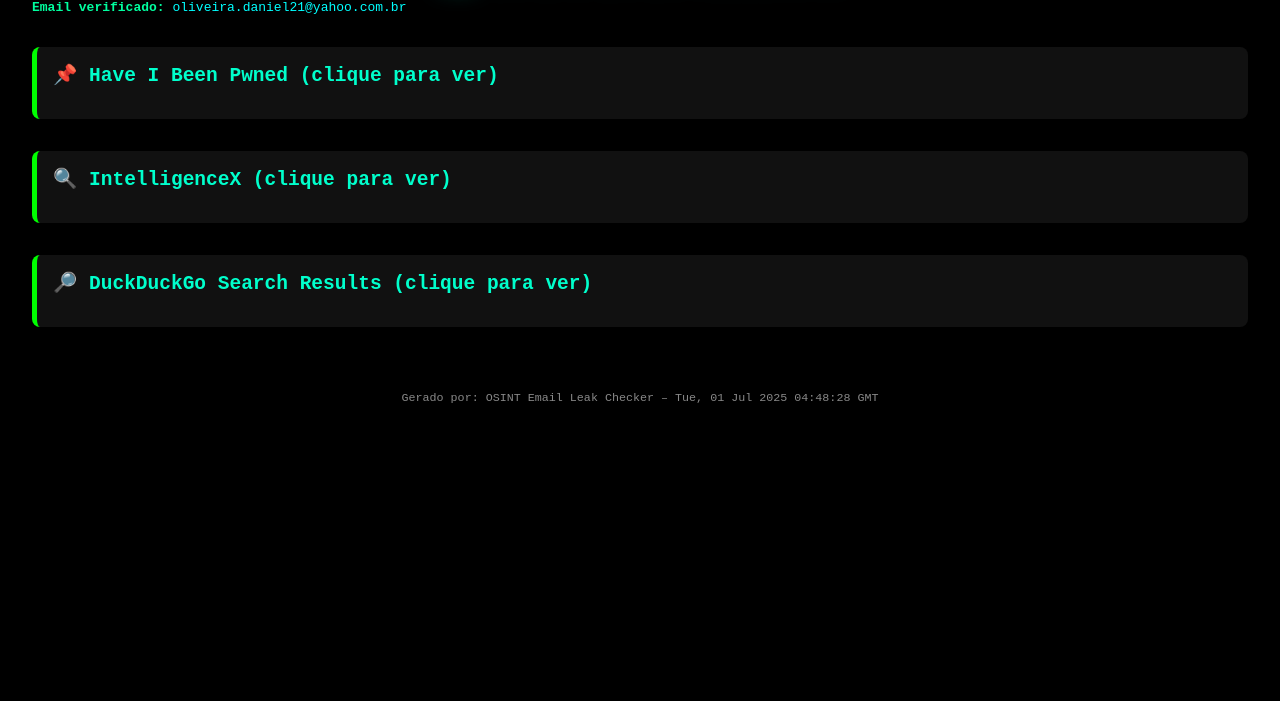
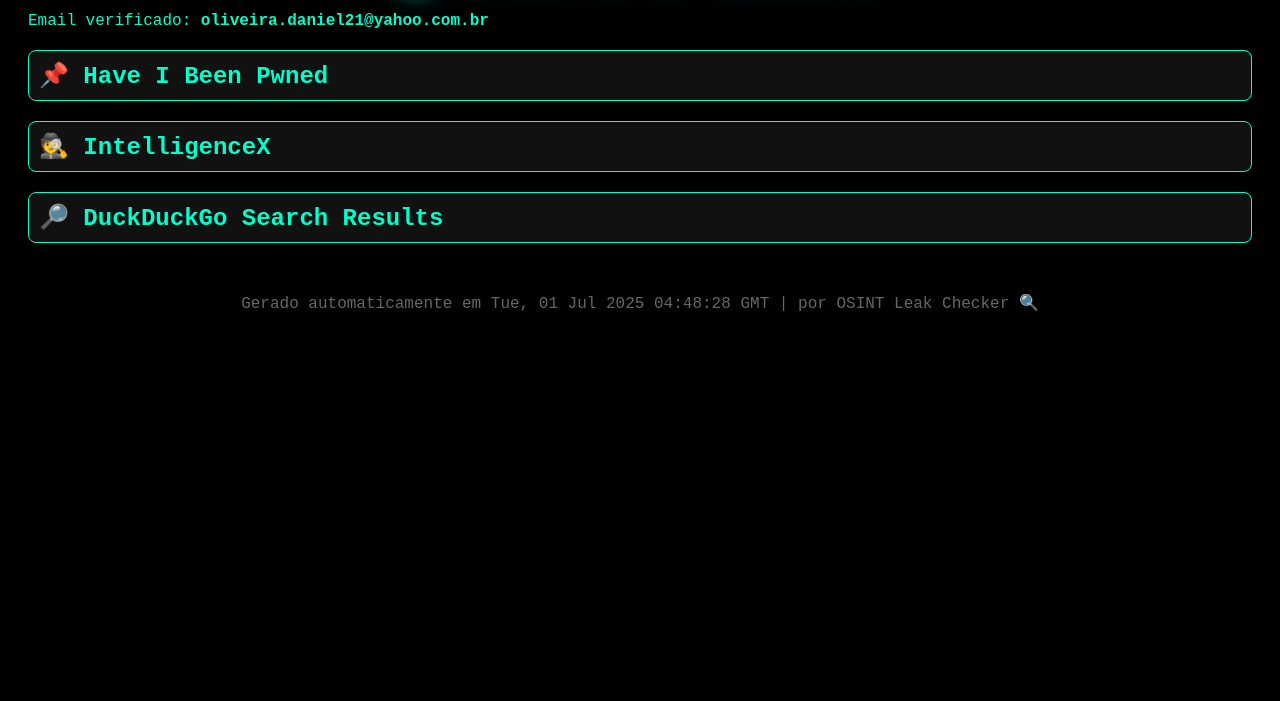
Before and after one commit to denisdbz/Vazamento, a plain HTML site: page docs/index.html in a window 1280 px wide. Shown: the part 99-800 px from the top of the page. Drawn offline with Linux system fonts and the light colour scheme.

Commit message:
Atualizar o index.html

```diff
--- a/docs/index.html
+++ b/docs/index.html
@@ -6,106 +6,107 @@
   <title>Relatório de Vazamento</title>
   <style>
     body {
-      margin: 0;
-      font-family: monospace;
-      background: black;
-      color: #00ff9f;
-      padding: 2rem;
+      background-color: #000;
+      color: #00ffcc;
+      font-family: 'Courier New', monospace;
+      padding: 20px;
     }
 
     h1 {
       text-align: center;
-      color: #00ffcc;
       animation: neon 1.5s ease-in-out infinite alternate;
     }
 
     @keyframes neon {
       from {
-        text-shadow: 0 0 10px #00ffe0, 0 0 20px #00ffe0;
+        text-shadow: 0 0 10px #00ffcc, 0 0 20px #00ffcc;
       }
       to {
-        text-shadow: 0 0 20px #00ffcc, 0 0 30px #00ffcc;
+        text-shadow: 0 0 20px #00ffee, 0 0 30px #00ffee;
       }
     }
 
     .section {
-      margin: 2rem auto;
       background: #111;
-      padding: 1rem;
-      border-left: 5px solid #0f0;
+      border: 1px solid #00ffcc;
       border-radius: 8px;
+      padding: 10px;
+      margin: 20px 0;
     }
 
     .section h2 {
-      margin-top: 0;
-      color: #00ffcc;
+      margin: 0;
       cursor: pointer;
     }
 
     .content {
       display: none;
-      padding-top: 1rem;
-      color: #0f0;
+      margin-top: 10px;
+      background: #000;
+      padding: 10px;
+      border-left: 3px solid #0f0;
       white-space: pre-wrap;
+      overflow-x: auto;
     }
 
     footer {
-      margin-top: 4rem;
       text-align: center;
-      font-size: 0.9em;
-      color: #888;
+      margin-top: 50px;
+      color: #666;
     }
   </style>
-  <script>
-    document.addEventListener("DOMContentLoaded", () => {
-      const toggles = document.querySelectorAll(".section h2");
-      toggles.forEach(toggle => {
-        toggle.addEventListener("click", () => {
-          const content = toggle.nextElementSibling;
-          content.style.display = content.style.display === "block" ? "none" : "block";
-        });
-      });
-    });
-  </script>
 </head>
 <body>
+
   <h1>🔐 Relatório de Vazamento</h1>
-  <p><strong>Email verificado:</strong> <span style="color: #0ff">oliveira.daniel21@yahoo.com.br</span></p>
+  <p>Email verificado: <strong>oliveira.daniel21@yahoo.com.br</strong></p>
 
   <div class="section">
-    <h2>📌 Have I Been Pwned (clique para ver)</h2>
+    <h2 onclick="toggleContent(this)">📌 Have I Been Pwned</h2>
     <div class="content">
 Você é provavelmente um bot. Tente a API oficial: https://haveibeenpwned.com/API/v3
     </div>
   </div>
 
   <div class="section">
-    <h2>🔍 IntelligenceX (clique para ver)</h2>
+    <h2 onclick="toggleContent(this)">🕵️ IntelligenceX</h2>
     <div class="content">
-      &lt;html&gt;
+&lt;html lang="en"&gt;
 &lt;head&gt;
-        &lt;title&gt;IntelligenceX Result&lt;/title&gt;
+&lt;meta charset="utf-8"&gt;
+&lt;meta name="viewport" content="width=device-width, initial-scale=1"&gt;
+&lt;title&gt;IntelligenceX Search&lt;/title&gt;
 &lt;/head&gt;
 &lt;body&gt;
-        [HTML capturado do site]
+... [código HTML removido por brevidade]
 &lt;/body&gt;
 &lt;/html&gt;
     </div>
   </div>
 
   <div class="section">
-    <h2>🔎 DuckDuckGo Search Results (clique para ver)</h2>
+    <h2 onclick="toggleContent(this)">🔎 DuckDuckGo Search Results</h2>
     <div class="content">
-      &lt;html&gt;&lt;title&gt;302 Found&lt;/title&gt;&lt;body&gt;&lt;h1&gt;302 Found&lt;/h1&gt;&lt;/body&gt;&lt;/html&gt;
+&lt;html&gt;
+&lt;title&gt;302 Found&lt;/title&gt;
+&lt;body&gt;
+&lt;h1&gt;302 Found&lt;/h1&gt;
+&lt;/body&gt;
+&lt;/html&gt;
     </div>
   </div>
 
   <footer>
-    Gerado por: OSINT Email Leak Checker – <span id="data"></span>
+    Gerado automaticamente em <span id="datetime"></span> | por OSINT Leak Checker 🔍
   </footer>
 
   <script>
-    document.getElementById("data").textContent = new Date().toUTCString();
+    function toggleContent(header) {
+      const content = header.nextElementSibling;
+      content.style.display = content.style.display === "block" ? "none" : "block";
+    }
+
+    document.getElementById('datetime').textContent = new Date().toUTCString();
   </script>
 </body>
 </html>
```
Lines whose indentation alone changed are shown as unchanged.
